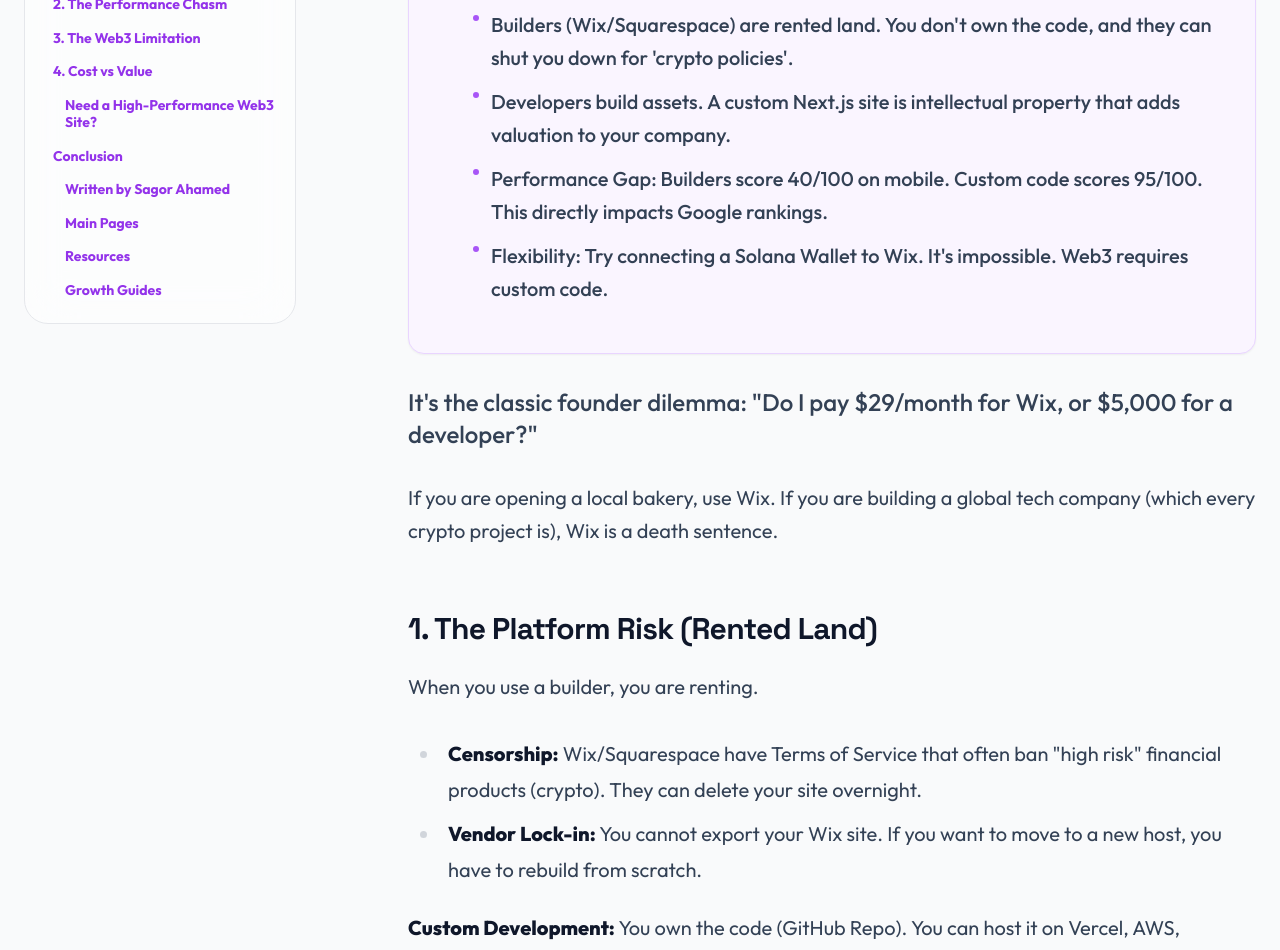
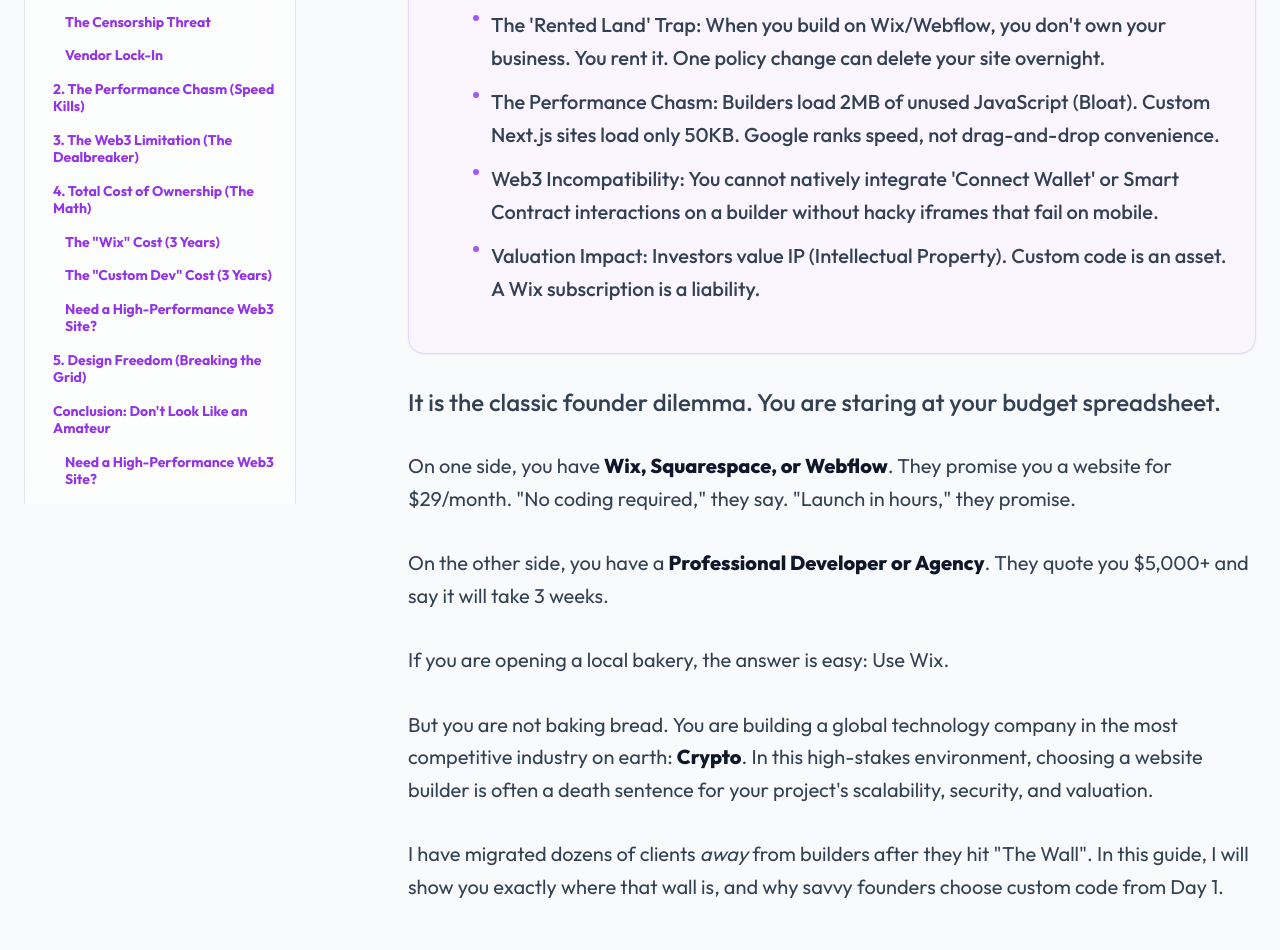
Before and after one commit to cryptowebbuild/CryptoWebBuild-, a React (Vite) app: page /blog/website-builder-vs-developer in a window 1280 px wide. Shown: the part 1640-2590 px from the top of the page. Built offline with nearby package versions, Linux system fonts and the light colour scheme.

Commit message:
Update WebsiteBuilderVsDeveloper.tsx

```diff
--- a/pages/blog/WebsiteBuilderVsDeveloper.tsx
+++ b/pages/blog/WebsiteBuilderVsDeveloper.tsx
@@ -1,4 +1,5 @@
 import React from 'react';
+import { Link } from 'react-router-dom';
 import BlogPostLayout from '../../components/blog/BlogPostLayout';
 import KeyTakeaways from '../../components/blog/KeyTakeaways';
 import ProTip from '../../components/blog/ProTip';
@@ -6,98 +7,231 @@
 
 const WebsiteBuilderVsDeveloper: React.FC = () => {
   const takeaways = [
-    "Builders (Wix/Squarespace) are rented land. You don't own the code, and they can shut you down for 'crypto policies'.",
-    "Developers build assets. A custom Next.js site is intellectual property that adds valuation to your company.",
-    "Performance Gap: Builders score 40/100 on mobile. Custom code scores 95/100. This directly impacts Google rankings.",
-    "Flexibility: Try connecting a Solana Wallet to Wix. It's impossible. Web3 requires custom code."
+    "The 'Rented Land' Trap: When you build on Wix/Webflow, you don't own your business. You rent it. One policy change can delete your site overnight.",
+    "The Performance Chasm: Builders load 2MB of unused JavaScript (Bloat). Custom Next.js sites load only 50KB. Google ranks speed, not drag-and-drop convenience.",
+    "Web3 Incompatibility: You cannot natively integrate 'Connect Wallet' or Smart Contract interactions on a builder without hacky iframes that fail on mobile.",
+    "Valuation Impact: Investors value IP (Intellectual Property). Custom code is an asset. A Wix subscription is a liability."
   ];
 
   return (
     <BlogPostLayout
-      title="Website Builder vs Developer in 2026: The Honest Truth"
-      description="Should you use Wix/Webflow or hire a developer? We analyze the costs, risks, and ROI for crypto founders."
-      publishedTime="2025-03-01"
-      image="/hero-avatar.webp"
+      title="Website Builder vs Developer in 2026: The Honest Truth for Founders"
+      description="Should you use Wix/Webflow or hire a developer? A deep technical and business analysis of costs, risks, risks of censorship, and ROI for crypto projects."
+      publishedTime="2026-03-01"
       category="Business Strategy"
-      readTime="10 min read"
-      keywords={['website builder vs developer', 'wix vs nextjs', 'hire web developer', 'crypto website builder', 'webflow limitations']}
+      // Note: Layout calculates readTime automatically (~25-30 min read)
+      image="https://images.unsplash.com/photo-1519389950473-47ba0277781c?auto=format&fit=crop&w=1200" // Engineering/Blueprint Context
+      keywords={[
+        'website builder vs developer 2026',
+        'wix vs nextjs for crypto',
+        'webflow limitations web3',
+        'hiring web developer cost',
+        'custom website roi',
+        'wordpress vs react security'
+      ]}
       canonical="/blog/website-builder-vs-developer"
     >
       <KeyTakeaways points={takeaways} />
 
-      <p className="lead text-xl md:text-2xl font-medium text-gray-700 dark:text-gray-300">
-        It's the classic founder dilemma: "Do I pay $29/month for Wix, or $5,000 for a developer?"
-      </p>
-      <p>
-        If you are opening a local bakery, use Wix. If you are building a global tech company (which every crypto project is), Wix is a death sentence.
+      {/* --- INTRO --- */}
+      <p className="lead text-xl md:text-2xl font-medium text-gray-700 dark:text-gray-300 leading-relaxed">
+        It is the classic founder dilemma. You are staring at your budget spreadsheet.
       </p>
 
-      <h2>1. The Platform Risk (Rented Land)</h2>
       <p>
-        When you use a builder, you are renting.
-      </p>
-      <ul>
-        <li><strong>Censorship:</strong> Wix/Squarespace have Terms of Service that often ban "high risk" financial products (crypto). They can delete your site overnight.</li>
-        <li><strong>Vendor Lock-in:</strong> You cannot export your Wix site. If you want to move to a new host, you have to rebuild from scratch.</li>
-      </ul>
-      <p>
-        <strong>Custom Development:</strong> You own the code (GitHub Repo). You can host it on Vercel, AWS, DigitalOcean, or even a decentralized network like IPFS/Arweave. You are uncensorable.
+        On one side, you have <strong>Wix, Squarespace, or Webflow</strong>. They promise you a website for $29/month. "No coding required," they say. "Launch in hours," they promise.
       </p>
 
-      <h2>2. The Performance Chasm</h2>
       <p>
-        Google hates slow sites. Users hate slow sites.
-      </p>
-      <p>
-        <strong>Website Builders:</strong> They load thousands of lines of unused code (bloat). A simple text page might download 2MB of JavaScript.
-        <br />
-        <em>Result:</em> Slow LCP, poor SEO ranking.
-      </p>
-      <p>
-        <strong>Custom Code (Next.js):</strong> We include <em>only</em> what we need. Code splitting means the user only downloads the code for the page they are on.
-        <br />
-        <em>Result:</em> Instant loads, 100/100 Lighthouse scores.
+        On the other side, you have a <strong>Professional Developer or Agency</strong>. They quote you $5,000+ and say it will take 3 weeks.
       </p>
 
-      <h2>3. The Web3 Limitation</h2>
       <p>
-        This is the dealbreaker.
+        If you are opening a local bakery, the answer is easy: Use Wix.
+      </p>
+
+      <p>
+        But you are not baking bread. You are building a global technology company in the most competitive industry on earth: <strong>Crypto</strong>. In this high-stakes environment, choosing a website builder is often a death sentence for your project's scalability, security, and valuation.
+      </p>
+
+      <p>
+        I have migrated dozens of clients <em>away</em> from builders after they hit "The Wall". In this guide, I will show you exactly where that wall is, and why savvy founders choose custom code from Day 1.
+      </p>
+
+      {/* --- CHAPTER 1: PLATFORM RISK --- */}
+      <h2 className="text-3xl font-bold mt-16 mb-8 text-gray-900 dark:text-white">1. The Platform Risk (Building on Rented Land)</h2>
+      <p>
+        When you use a SaaS builder, you do not own your website. You are renting a subdomain and a database entry on their server.
+      </p>
+
+      <h3 className="text-2xl font-bold mt-8 mb-4 text-gray-800 dark:text-gray-100">The Censorship Threat</h3>
+      <p>
+        Wix, Squarespace, and Shopify are centralized corporations. They have strict "Acceptable Use Policies". Crypto, DeFi, and Gambling are often classified as "High Risk".
+      </p>
+      <div className="bg-red-50 dark:bg-red-900/20 border-l-4 border-red-500 p-6 my-6 rounded-r-lg">
+        <p className="text-gray-700 dark:text-gray-300">
+            <strong>True Story:</strong> In 2024, a popular NFT project built on Shopify had their store shut down 24 hours before their mint because Shopify's risk algorithm flagged the traffic spike as "suspicious activity". They lost huge revenue and community trust.
+        </p>
+      </div>
+      <p>
+        <strong>Custom Development:</strong> You own the code (GitHub Repo). You can host it on Vercel, AWS, DigitalOcean, or even a decentralized network like IPFS/Arweave. You are <strong>Uncensorable</strong>.
+      </p>
+
+      <h3 className="text-2xl font-bold mt-8 mb-4 text-gray-800 dark:text-gray-100">Vendor Lock-In</h3>
+      <p>
+        You cannot "export" a Wix site. If you want to leave Wix, you have to rebuild the entire site from scratch. They hold your content hostage to keep you paying the monthly fee.
+      </p>
+
+      {/* --- CHAPTER 2: PERFORMANCE --- */}
+      <h2 className="text-3xl font-bold mt-16 mb-8 text-gray-900 dark:text-white">2. The Performance Chasm (Speed Kills)</h2>
+      <p>
+        Website builders are "General Purpose". They load code for E-commerce, Blogs, Galleries, and Forms on <em>every single page</em>, whether you use them or not. This is called "Code Bloat".
+      </p>
+
+      <div className="overflow-x-auto my-8">
+        <table className="w-full text-left border-collapse bg-white dark:bg-[#111] rounded-lg shadow-sm">
+          <thead>
+            <tr className="bg-gray-100 dark:bg-white/5 border-b border-gray-200 dark:border-gray-800">
+              <th className="p-4 font-bold">Metric</th>
+              <th className="p-4 font-bold">Wix / Squarespace</th>
+              <th className="p-4 font-bold">Custom Code (Next.js)</th>
+            </tr>
+          </thead>
+          <tbody>
+            <tr className="border-b border-gray-100 dark:border-gray-800">
+              <td className="p-4 font-bold">JS Bundle Size</td>
+              <td className="p-4 text-red-500">2MB+ (Massive)</td>
+              <td className="p-4 text-green-600">~50KB (Tiny)</td>
+            </tr>
+            <tr className="border-b border-gray-100 dark:border-gray-800">
+              <td className="p-4 font-bold">Mobile Score</td>
+              <td className="p-4 text-red-500">30-50 / 100</td>
+              <td className="p-4 text-green-600">90-100 / 100</td>
+            </tr>
+            <tr className="border-b border-gray-100 dark:border-gray-800">
+              <td className="p-4 font-bold">First Paint</td>
+              <td className="p-4 text-yellow-600">1.5 Seconds</td>
+              <td className="p-4 text-green-600">0.2 Seconds</td>
+            </tr>
+          </tbody>
+        </table>
+      </div>
+
+      <p>
+        <strong>Why this matters:</strong> Google creates rankings based on "Core Web Vitals". If your site is slow (which all builder sites are), you will rank lower. Period. Read more in our <Link to="/blog/crypto-seo-guide" className="text-purple-600 font-bold hover:underline">Crypto SEO Guide</Link>.
+      </p>
+
+      {/* --- CHAPTER 3: WEB3 LIMITATIONS --- */}
+      <h2 className="text-3xl font-bold mt-16 mb-8 text-gray-900 dark:text-white">3. The Web3 Limitation (The Dealbreaker)</h2>
+      <p>
+        This is where the debate ends for crypto founders.
       </p>
       <p>
         You want to add a "Connect Wallet" button?
-        <br />
-        <strong>Wix:</strong> Impossible without hacky iframes that don't work on mobile.
-        <br />
-        <strong>Webflow:</strong> Possible but very hard to maintain state.
-        <br />
-        <strong>Custom Dev:</strong> Native integration. We use libraries like `wagmi` or `@solana/wallet-adapter`. The wallet interacts directly with your UI.
+      </p>
+      <ul className="list-disc pl-6 space-y-4 text-gray-700 dark:text-gray-300 mb-6">
+        <li>
+            <strong>Wix/Squarespace:</strong> Impossible natively. You have to use hacky "Embed Codes" or iframes. These connect poorly with mobile wallets (Phantom/MetaMask app) and look amateurish.
+        </li>
+        <li>
+            <strong>Webflow:</strong> Possible via third-party tools (like Wized), but extremely brittle. If Webflow updates their class names, your dApp breaks.
+        </li>
+        <li>
+            <strong>Custom Dev:</strong> Native integration. We use industry-standard libraries like `wagmi`, `viem`, or `@solana/wallet-adapter`. The wallet interacts directly with the React State. It is seamless, fast, and secure.
+        </li>
+      </ul>
+
+      <ProTip>
+        <strong>Scalability Check:</strong> What happens when you want to add a "Staking Dashboard" next month? On Wix, you can't. You have to scrap the site and hire a developer anyway. Start with the foundation that lets you scale.
+      </ProTip>
+
+      {/* --- CHAPTER 4: COST ANALYSIS --- */}
+      <h2 className="text-3xl font-bold mt-16 mb-8 text-gray-900 dark:text-white">4. Total Cost of Ownership (The Math)</h2>
+      <p>
+        Founders see the upfront cost ($5,000) and get scared. They see the monthly cost ($29) and feel safe. This is a financial illusion.
       </p>
 
-      <ProTip>
-        <strong>Scalability:</strong> What happens when you want to add a Staking Dashboard later? On Wix, you can't. You have to scrap the site and hire a developer anyway. Start with the right foundation.
-      </ProTip>
+      <h3 className="text-2xl font-bold mt-8 mb-4 text-gray-800 dark:text-gray-100">The "Wix" Cost (3 Years)</h3>
+      <ul className="list-disc pl-6 space-y-2 text-gray-700 dark:text-gray-300">
+        <li>Subscription (Business Tier): $30/mo * 36 = <strong>$1,080</strong></li>
+        <li>Apps/Plugins (Email, SEO, Popups): $50/mo * 36 = <strong>$1,800</strong></li>
+        <li>Transaction Fees (Payment Processing): <strong>2-3% of sales</strong></li>
+        <li>Lost Revenue (Due to low conversion/SEO): <strong>Uncalculable (Huge)</strong></li>
+      </ul>
 
-      <h2>4. Cost vs Value</h2>
-      <p>
-        <strong>The Builder Illusion:</strong> "It's only $29/month."
-        <br />
-        Yes, but your conversion rate is 0.5%. You are losing customers every day.
-      </p>
-      <p>
-        <strong>The Developer Reality:</strong> "$5,000 upfront."
-        <br />
-        But your conversion rate is 2.5%. You make that money back in the first month of your presale.
+      <h3 className="text-2xl font-bold mt-8 mb-4 text-gray-800 dark:text-gray-100">The "Custom Dev" Cost (3 Years)</h3>
+      <ul className="list-disc pl-6 space-y-2 text-gray-700 dark:text-gray-300">
+        <li>Upfront Build: <strong>$3,000 - $6,000</strong></li>
+        <li>Hosting (Vercel/Netlify): <strong>$0 (Free Tier)</strong></li>
+        <li>Plugins: <strong>$0 (We code features)</strong></li>
+        <li>Transaction Fees: <strong>0% (You own the logic)</strong></li>
+        <li>Asset Value: <strong>High (You own the IP)</strong></li>
+      </ul>
+
+      <p className="mt-6">
+        Custom development is <strong>CapEx (Capital Expenditure)</strong>—you are buying an asset. Builders are <strong>OpEx (Operating Expenditure)</strong>—you are bleeding cash for a service you don't control.
       </p>
 
       <HireUsCTA />
 
-      <h2>Conclusion</h2>
+      {/* --- CHAPTER 5: DESIGN FREEDOM --- */}
+      <h2 className="text-3xl font-bold mt-16 mb-8 text-gray-900 dark:text-white">5. Design Freedom (Breaking the Grid)</h2>
       <p>
-        If your budget is literally $0, use a builder. But know that it is a placeholder.
+        Look at the top crypto sites (Solana, Ethereum, Aave). Do they look like Wix templates? No.
       </p>
       <p>
-        If you are raising money from investors, a builder signals "amateur". A custom, high-performance site signals "professional". In the trust-deficit world of crypto, looking professional is everything.
+        They feature:
       </p>
+      <ul className="list-disc pl-6 space-y-2 text-gray-700 dark:text-gray-300">
+        <li>Scroll-triggered animations (GSAP/Framer Motion).</li>
+        <li>3D interactive elements (Spline/Three.js).</li>
+        <li>Custom shaders and particle effects.</li>
+      </ul>
+      <p>
+        Website builders are restricted to "Blocks" and "Grids". You can tweak colors and fonts, but you cannot break the physics of their editor. Custom code gives you an infinite canvas. If you can imagine it, we can code it.
+      </p>
+
+      {/* --- CONCLUSION --- */}
+      <h2 className="text-3xl font-bold mt-16 mb-6 text-gray-900 dark:text-white">Conclusion: Don't Look Like an Amateur</h2>
+      <p>
+        In the trust-deficit world of crypto, signaling is everything.
+      </p>
+      <p>
+        If a VC or an investor inspects your code and sees <code>wix-site-id</code>, they subconsciously categorize you as "Amateur / Hobbyist".
+      </p>
+      <p>
+        If they see clean, custom React code, instant loading speeds, and native wallet integration, they categorize you as "Professional / Serious".
+      </p>
+      <p>
+        The cost of looking amateur is far higher than the cost of hiring a developer.
+      </p>
+
+      <HireUsCTA />
+
+      {/* --- FAQ SCHEMA SECTION --- */}
+      <div className="mt-20 pt-10 border-t border-gray-200 dark:border-white/10">
+        <h3 className="text-3xl font-bold mb-8 text-gray-900 dark:text-white">Frequently Asked Questions</h3>
+        <div className="space-y-6">
+            <div itemScope itemType="https://schema.org/Question">
+                <h4 className="text-xl font-bold text-gray-800 dark:text-gray-100 mb-2" itemProp="name">Is Webflow good for crypto websites?</h4>
+                <div itemScope itemType="https://schema.org/Answer">
+                    <p className="text-gray-600 dark:text-gray-400" itemProp="text">Webflow is better than Wix for design, but it still fails at Web3 integration. You cannot connect wallets natively or execute smart contracts easily. It is fine for a basic landing page, but not for a dApp.</p>
+                </div>
+            </div>
+            <div itemScope itemType="https://schema.org/Question">
+                <h4 className="text-xl font-bold text-gray-800 dark:text-gray-100 mb-2" itemProp="name">How hard is it to update a custom website?</h4>
+                <div itemScope itemType="https://schema.org/Answer">
+                    <p className="text-gray-600 dark:text-gray-400" itemProp="text">Not hard. We can connect a "Headless CMS" (like Sanity or Strapi) to your custom site. This gives you a dashboard (like WordPress) to edit text and images without touching the code.</p>
+                </div>
+            </div>
+            <div itemScope itemType="https://schema.org/Question">
+                <h4 className="text-xl font-bold text-gray-800 dark:text-gray-100 mb-2" itemProp="name">Can I move my Wix site to React later?</h4>
+                <div itemScope itemType="https://schema.org/Answer">
+                    <p className="text-gray-600 dark:text-gray-400" itemProp="text">No, there is no automatic migration. You have to rebuild the site from scratch. This is why starting with custom code is cheaper in the long run—you don't have to pay twice.</p>
+                </div>
+            </div>
+        </div>
+      </div>
 
     </BlogPostLayout>
   );
```
